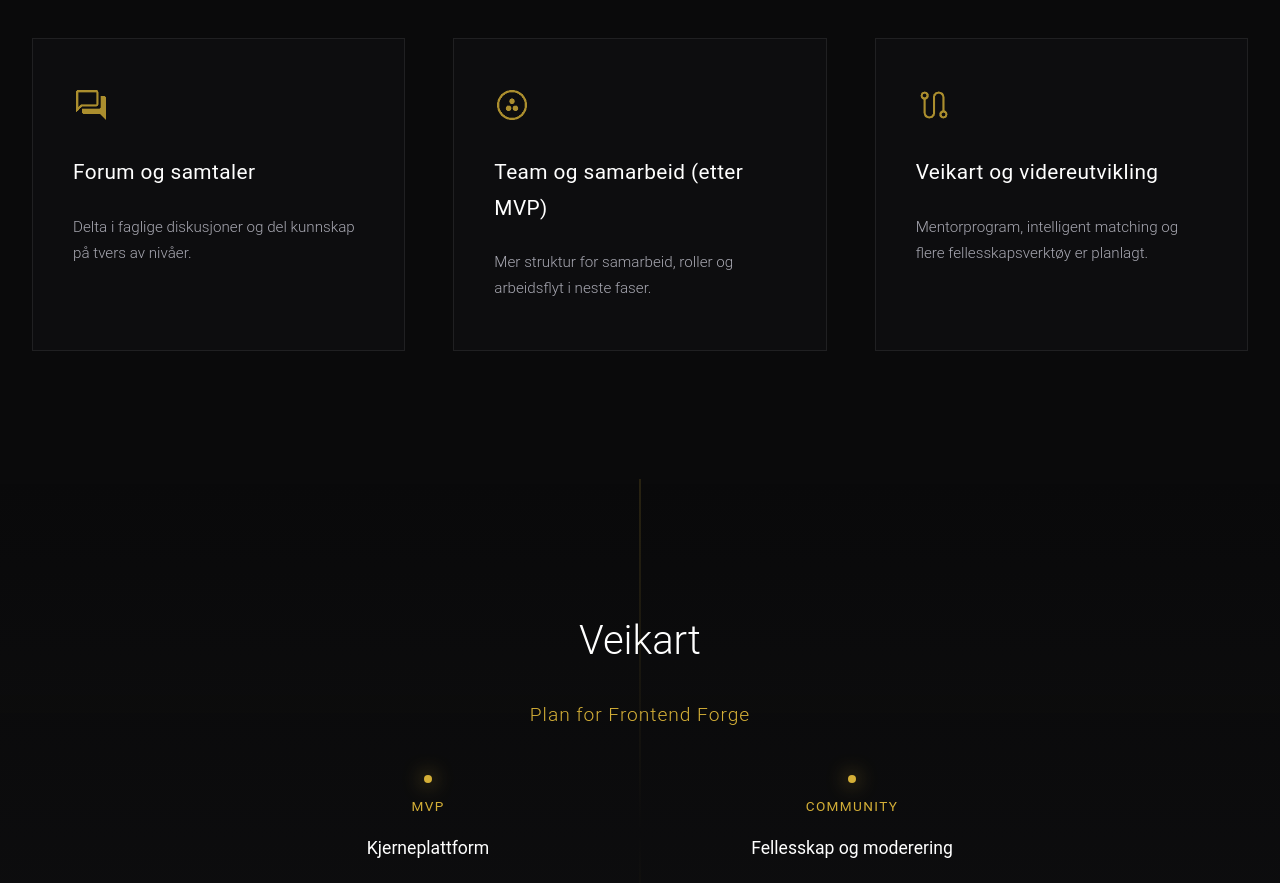
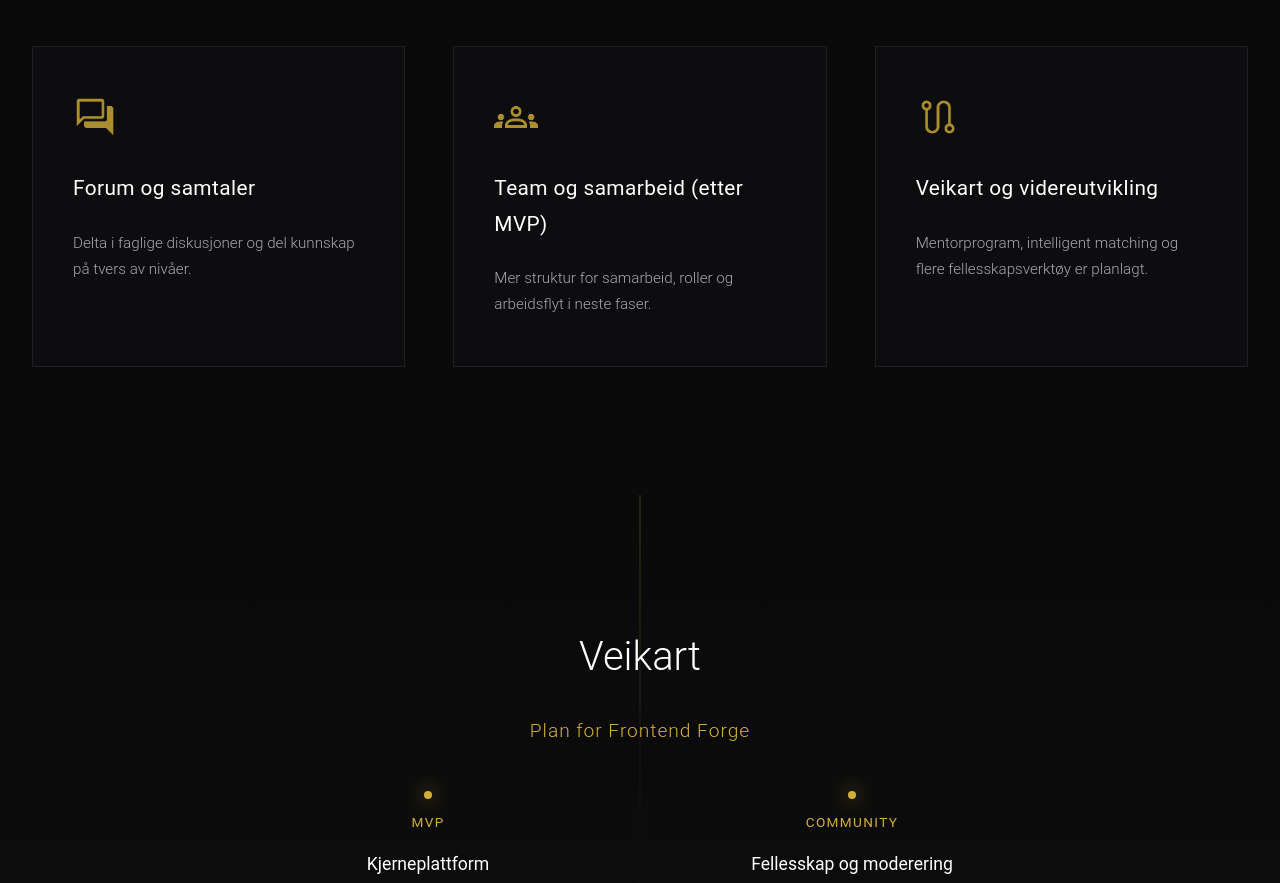
Before and after one commit to Stahelski/PortfolioPage, a Next.js app: page / in a window 1280 px wide. Shown: the part 2220-3103 px from the top of the page. Built offline with nearby package versions, Linux system fonts and the light colour scheme.

Commit message:
icon update

```diff
--- a/src/app/page.js
+++ b/src/app/page.js
@@ -197,7 +197,7 @@
                 <img
                   src="/Profil-Portjefølje.png"
                   alt="Profile icon"
-                  className="h-9 text-sm text-amber-50"
+                  className="h-9 lg:h-11 text-sm text-amber-50"
                 ></img>
               </div>
               <h3>Profiler og porteføljer</h3>
@@ -212,7 +212,7 @@
                 <img
                   src="/Deling.png"
                   alt="Share icon"
-                  className="h-9 text-sm text-amber-50"
+                  className="h-9 lg:h-11 text-sm text-amber-50"
                 ></img>
               </div>
               <h3>Prosjekter og deling</h3>
@@ -227,7 +227,7 @@
                 <img
                   src="/Like.png"
                   alt="Likes icon"
-                  className="h-9 text-sm text-amber-50"
+                  className="h-9 lg:h-11 text-sm text-amber-50"
                 ></img>
               </div>
               <h3>Likes og kommentarer</h3>
@@ -238,7 +238,7 @@
                 <img
                   src="/Forum.png"
                   alt="Forum icon"
-                  className="h-9 text-sm text-amber-50"
+                  className="h-9 lg:h-11 text-sm text-amber-50"
                 ></img>
               </div>
               <h3>Forum og samtaler</h3>
@@ -249,9 +249,9 @@
             <div className="feature-card animate-on-scroll">
               <div className="feature-icon">
                 <img
-                  src="/TeamWork.png"
+                  src="/Group.png"
                   alt="Team work icon"
-                  className="h-9 text-sm text-amber-50"
+                  className="h-9 lg:h-11 text-sm text-amber-50"
                 ></img>
               </div>
               <h3>Team og samarbeid (etter MVP)</h3>
@@ -264,7 +264,7 @@
                 <img
                   src="/Rute.png"
                   alt="Road icone"
-                  className="h-9 text-sm text-amber-50"
+                  className="h-9 lg:h-11 text-sm text-amber-50"
                 ></img>
               </div>
               <h3>Veikart og videreutvikling</h3>
```
Also changed, not shown: public/Group.png (added).
